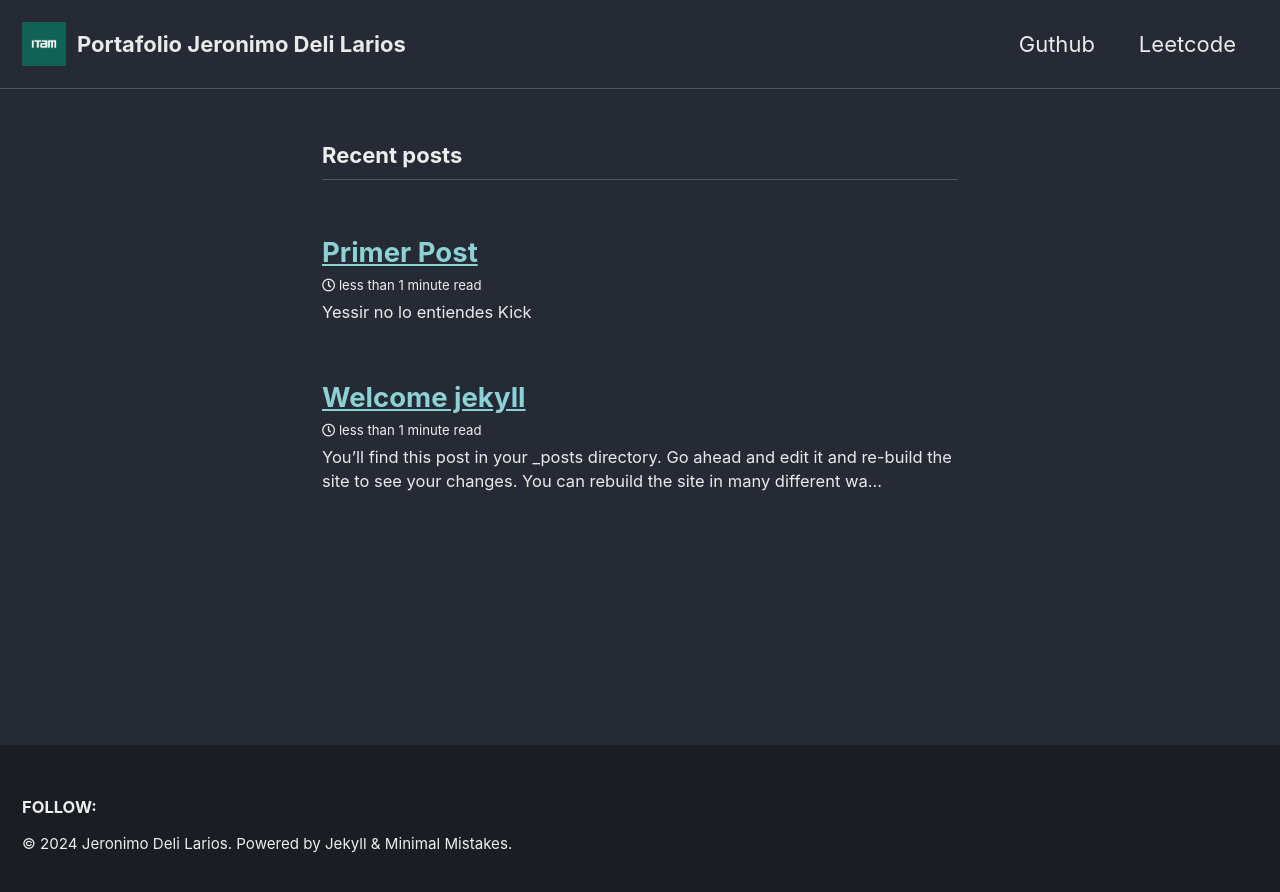
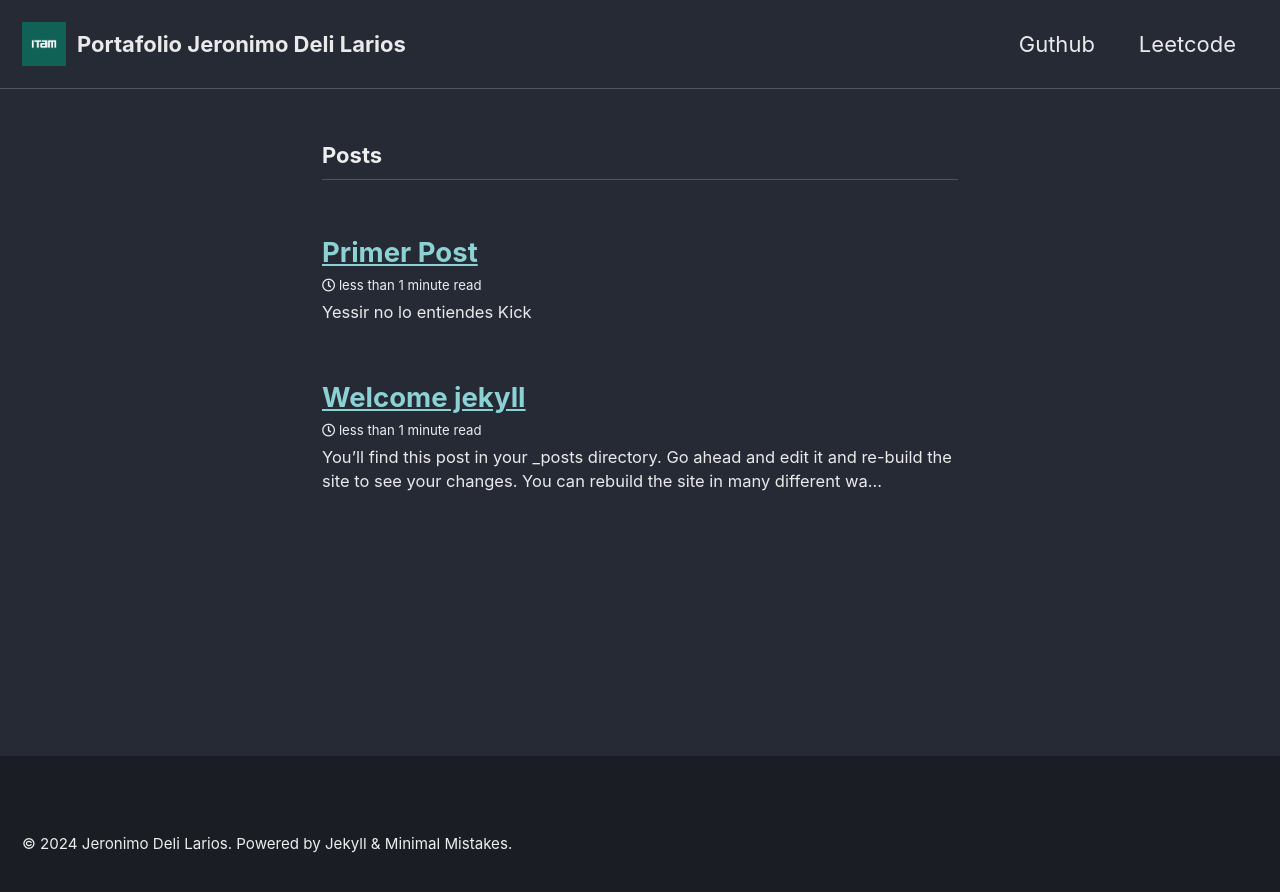
Before and after one commit to Jero110/Jero110.github.io, a Jekyll site: the page built from my-jekyll-site/index.markdown, in a window 1280 px wide. Shown: the top 892 px of the page. Built offline with Jekyll 4.4.1, drawn with Linux system fonts in a browser that asks for light colours; cached includes are drawn as plain includes.

Commit message:
Update ui-text.yml

```diff
--- a/_data/ui-text.yml
+++ b/_data/ui-text.yml
@@ -27,12 +27,12 @@ en: &DEFAULT_EN
   comments_title             : "Comments"
   more_label                 : "Learn more"
   related_label              : "You may also enjoy"
-  follow_label               : "Follow:"
+  follow_label               : ""
   feed_label                 : "Feed"
   powered_by                 : "Powered by"
   website_label              : "Website"
   email_label                : "Email"
-  recent_posts               : "Recent posts"
+  recent_posts               : "Posts"
   undefined_wpm              : "Undefined parameter words_per_minute at _config.yml"
   comment_form_info          : "Your email address will not be published. Required fields are marked"
   comment_form_comment_label : "Comment"
```
